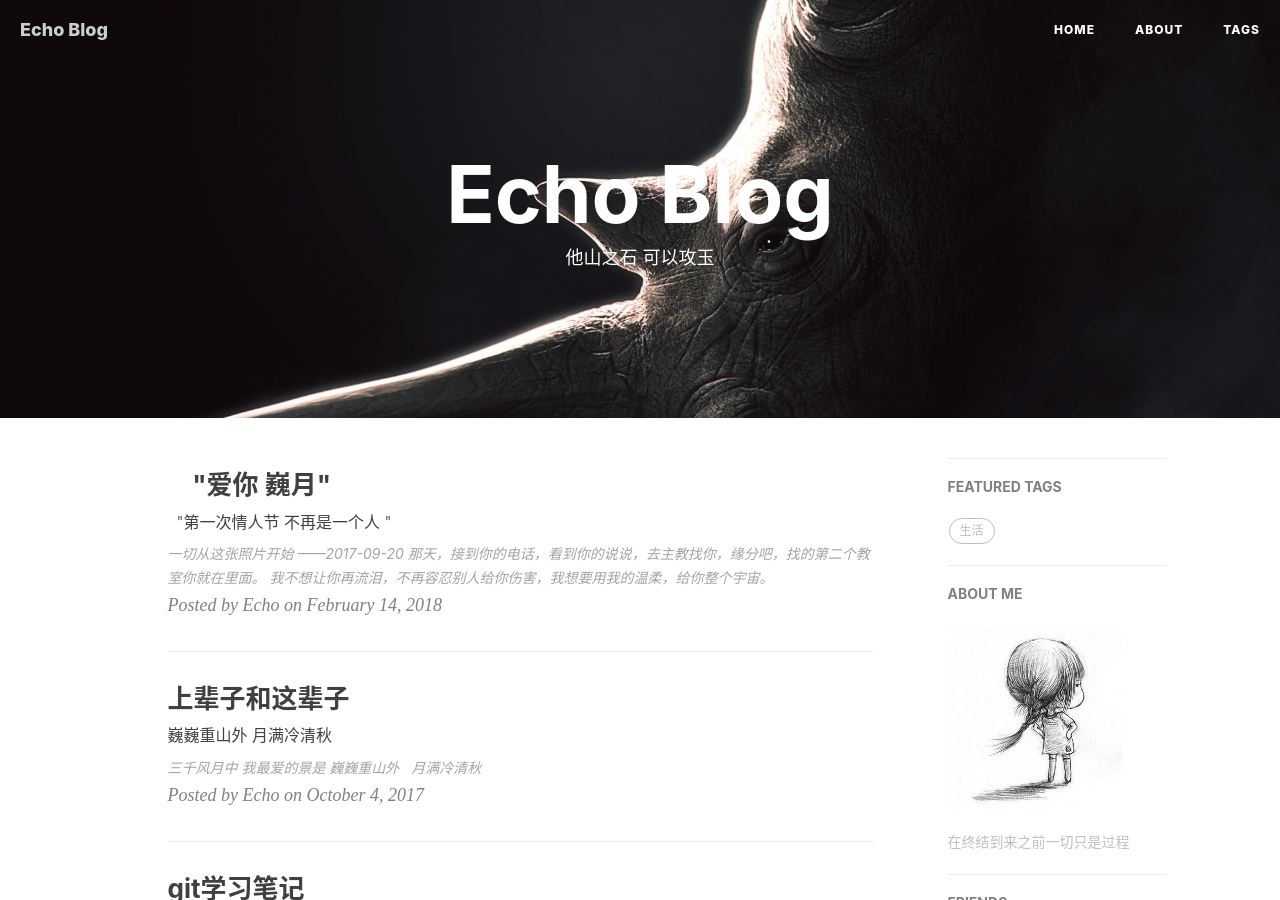
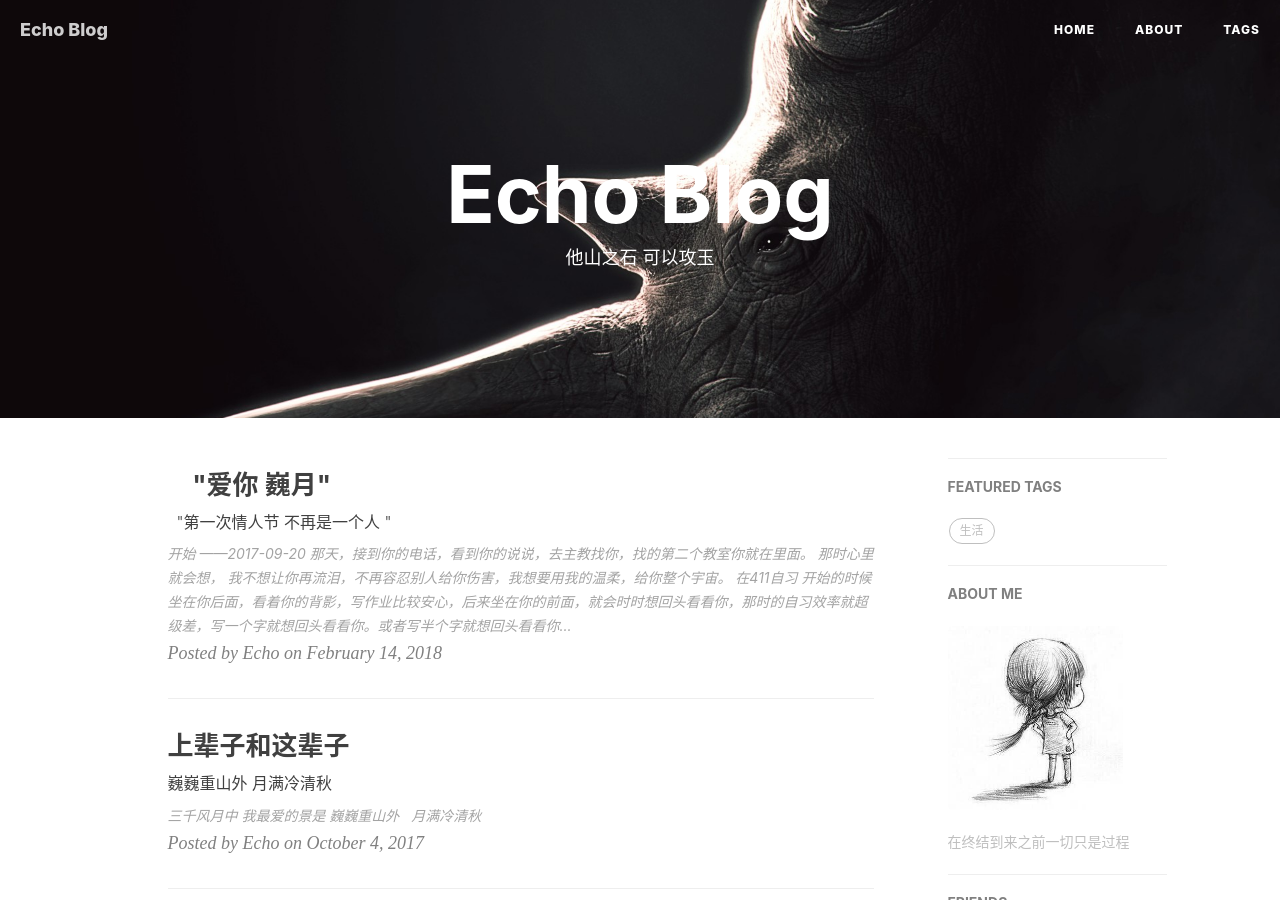
Before and after one commit to echosara/blog, a Jekyll site: the page built from index.html, in a window 1280 px wide and 900 px high. Built offline with Jekyll 4.4.1, drawn with Linux system fonts in a browser that asks for light colours; nearby versions of some CDN libraries; the list of posts is cut into pages by our own code; comment, search, counter and statistics services are not loaded; some of the changed lines change nothing that is shown.

Commit message:
Update 2018-02-14-Valentine.md

```diff
--- a/_posts/2018-02-14-Valentine.md
+++ b/_posts/2018-02-14-Valentine.md
@@ -14,7 +14,38 @@
 
 ![test](https://raw.githubusercontent.com/echosara/echoblog/master/img/post-bg-valentine%20.jpg)
 
-### 一切从这张照片开始 ——2017-09-20
-那天，接到你的电话，看到你的说说，去主教找你，缘分吧，找的第二个教室你就在里面。
+### 开始 ——2017-09-20
+那天，接到你的电话，看到你的说说，去主教找你，找的第二个教室你就在里面。
 ![begin]()
+那时心里就会想，
 我不想让你再流泪，不再容忍别人给你伤害，我想要用我的温柔，给你整个宇宙。
+
+### 在411自习
+开始的时候坐在你后面，看着你的背影，写作业比较安心，后来坐在你的前面，就会时时想回头看看你，那时的自习效率就超级差，写一个字就想回头看看你。或者写半个字就想回头看看你
+
+### 第一次分别
+拿着行李箱在女生楼下等你，项光耀路过，问我干嘛？我说，和小学妹一起回家见父母，他觉得我骗人，所以我想在火车站前面发一张两人的自拍给他，你觉得自己不太上镜，就都删掉了，然后给我看了这张自拍。
+![selfie]()
+分开的时候抱了你，张小娴书上说，要紧紧地抱，然后放手的时候会让体温留下。但是不想和你分开，拖到最后一个检票。
+第二天你发了一条说说，项光耀就看出来了。
+![guoqing]()
+我看在家的时候拍了很多照片，早饭和栗子
+![breakfast]()
+![nuts]()
+拍照片的时候觉得自己的笑容里多了一点东西，不知道你能不能体会到，爱。
+![selfie2]()
+回校的时候我和我妈拍了一张，弥补一下没有和你在火车站前拍的遗憾，我妈也不怎么上照，有点羞涩，能看出来的。
+![mother]()
+
+### 回校
+去火车站接你的时候，感觉在一起了，之前还有点不确定，你是不是不愿意，但从你看我的表情里，我确定了。
+
+### 闲逛
+没有拍照片，只能从这条说说想象那些晚上的昏暗的灯光，说的话，那个从铁门缝里钻进来的小孩。
+![xianguang]()
+
+### 宣告 announcement
+![announcement]()
+我对文字太挑剔，很多这种announcement自己都看不上眼，但是你的，觉得还凑合吧。字字连心。
+
+### 之后我们就过上了幸福快乐的生活
```
